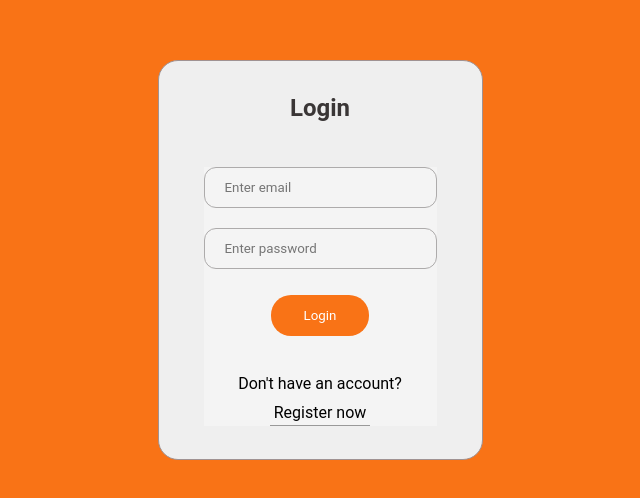
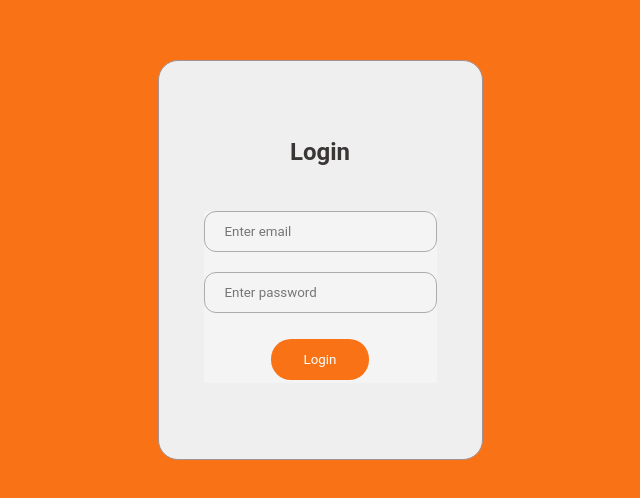
Before and after one commit to maney-dev/client, a React (Create React App) app in the folder client/: page /create in a window 1280 px wide. Shown: the part 140-638 px from the top of the page, without its empty margins (320-960 px from the left). Built offline with nearby package versions, Linux system fonts and the light colour scheme.

Commit message:
first commit

```diff
--- a/client/src/components/login/Login.jsx
+++ b/client/src/components/login/Login.jsx
@@ -50,7 +50,7 @@ const Login = () => {
                     <input onChange={(e) => setPassword(e.target.value)} type="password" id='password' placeholder='Enter password'/>
                 </label>
                 <button className={classes.submitBtn}>Login</button>
-                <Link to="/register">Don't have an account? <p className={classes.register}>Register now</p></Link>
+                {/* <Link to="/register">Don't have an account? <p className={classes.register}>Register now</p></Link> */}
             </form>
             {error &&
            <div className={classes.errorMessage}>
```
